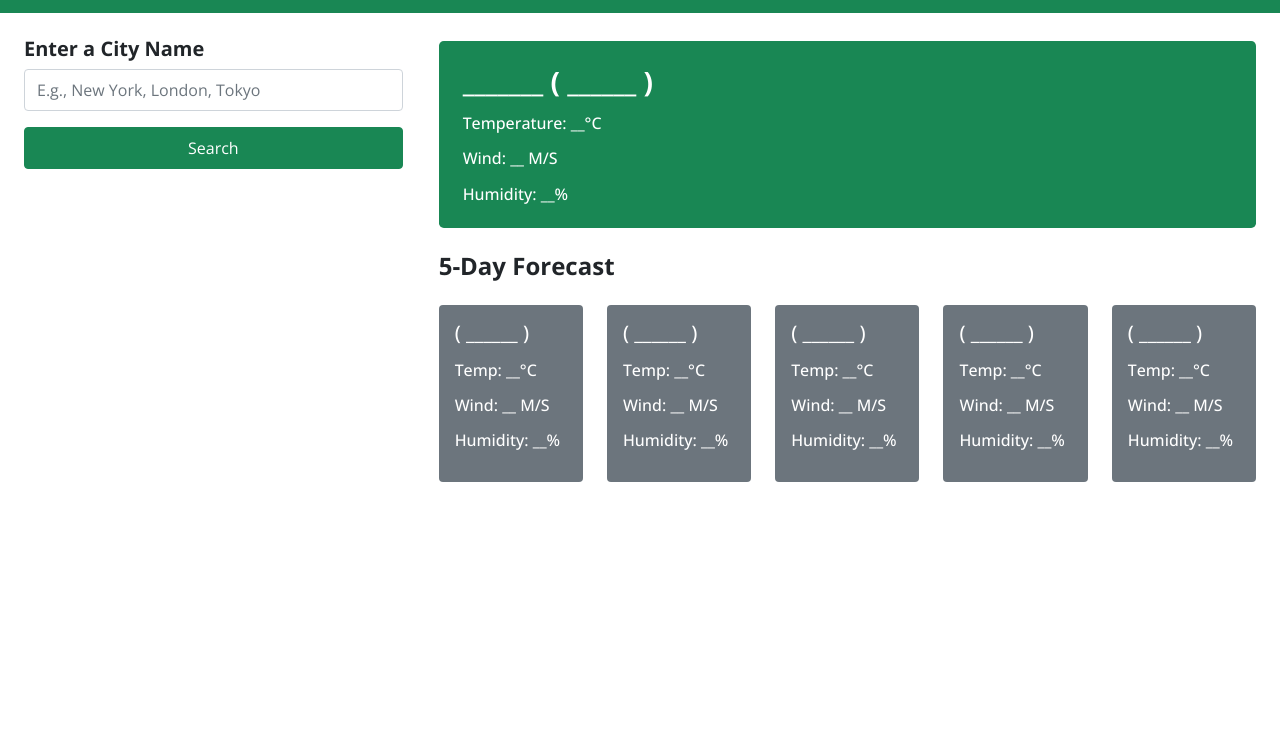
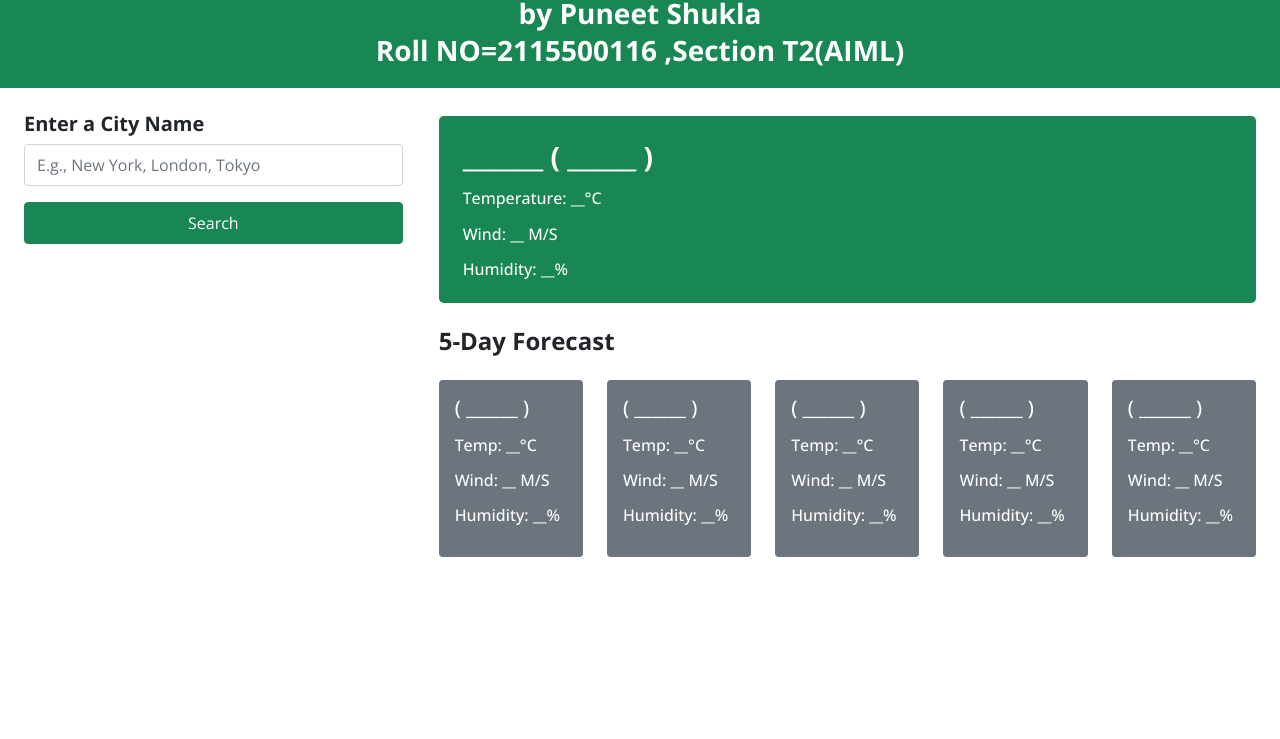
Before and after one commit to puneetshukla14/IKIGAI-end-term, a plain HTML site: page index.html in a window 1280 px wide. Shown: the part 61-800 px from the top of the page. Drawn offline with nearby package versions, Linux system fonts and the light colour scheme; a script that the page names is missing.

Commit message:
Update index.html

```diff
--- a/index.html
+++ b/index.html
@@ -3,7 +3,7 @@
 <html lang="en" dir="ltr">
   <head>
     <meta charset="utf-8">
-    <title>Weather App Project | CodingNepal</title>
+    <title>Weather App Project </title>
     <link rel="stylesheet" href="style.css">
     <meta name="viewport" content="width=device-width, initial-scale=1.0">
     <link rel="stylesheet" href="https://cdn.jsdelivr.net/npm/bootstrap@5.1.3/dist/css/bootstrap.min.css">
@@ -12,6 +12,9 @@
   <body>
     <header class="bg-success text-center py-3">
       <h1 class="fw-bold h3 text-white my-1">Weather Dashboard</h1>
+      <h5 class="fw-bold h3 text-white my-1">by Puneet Shukla</h5>
+      <h6 class="fw-bold h3 text-white my-1">Roll NO=2115500116 ,Section T2(AIML)</h6>
+
     </header>
     <div class="container-fluid my-4 weather-data">
       <div class="row">
```
